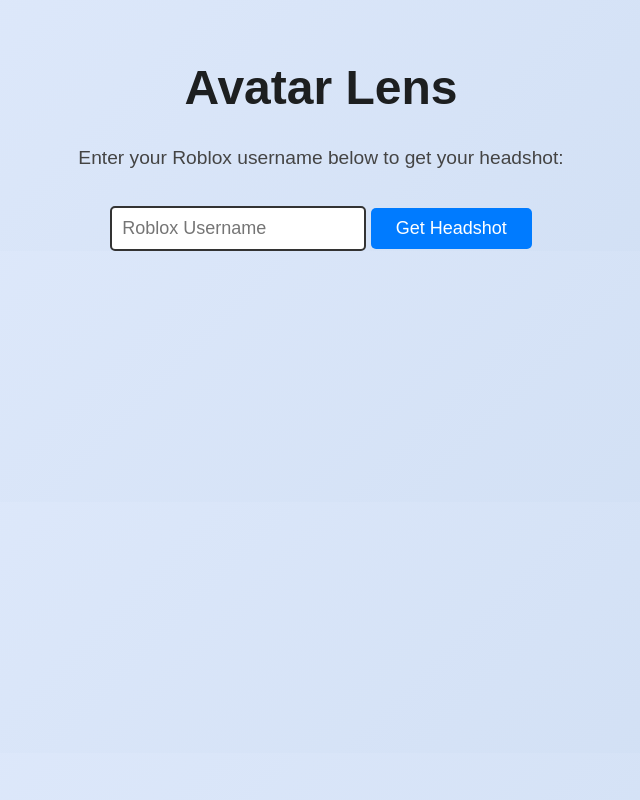
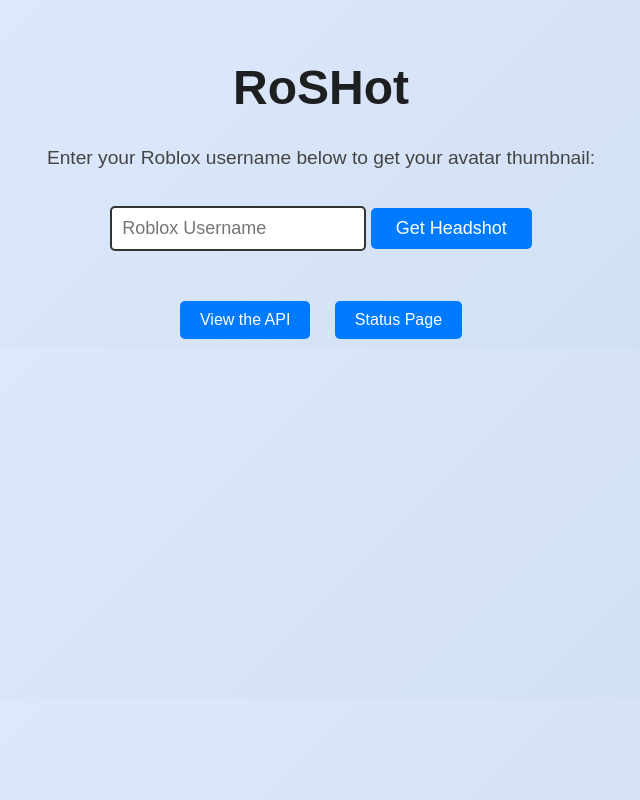
Before and after one commit to SecondRoblox/Synapse, a website: page public/index.html in a window 1280 px wide. Shown: the whole page, without its empty margins (319-959 px from the left). Drawn offline with Linux system fonts and the light colour scheme.

Commit message:
Update index.html

```diff
--- a/public/index.html
+++ b/public/index.html
@@ -3,7 +3,7 @@
 <head>
     <meta charset="UTF-8">
     <meta name="viewport" content="width=device-width, initial-scale=1.0">
-    <title>Username to Thumbnail</title>
+    <title>RoShot</title>
     <style>
         /* Styling for the intro screen */
         #intro {
@@ -99,6 +99,32 @@
             margin-top: 20px;
         }
 
+        /* Links for API and Status Page */
+        .link-container {
+            margin-top: 40px;
+        }
+
+        .link-container a {
+            display: inline-block;
+            margin: 10px;
+            padding: 10px 20px;
+            font-size: 16px;
+            color: white;
+            background-color: #007bff;
+            text-decoration: none;
+            border-radius: 5px;
+            transition: background-color 0.3s ease, transform 0.2s ease;
+        }
+
+        .link-container a:hover {
+            background-color: #0056b3;
+            transform: scale(1.05);
+        }
+
+        .link-container a:active {
+            background-color: #004085;
+        }
+
         /* Keyframes for animations */
         @keyframes slideIn {
             0% {
@@ -128,13 +154,18 @@
     <!-- Intro screen -->
     <div id="intro">A Synapse Studios Project</div>
 
-    <h1>Avatar Lens</h1>
-    <p>Enter your Roblox username below to get your headshot:</p>
+    <h1>RoSHot</h1>
+    <p>Enter your Roblox username below to get your avatar thumbnail:</p>
 
     <input type="text" id="username" placeholder="Roblox Username">
     <button onclick="getHeadshot()">Get Headshot</button>
 
     <div id="result"></div>
+
+    <div class="link-container">
+        <a href="http://synapsestudios.hstn.me/?i=1" target="_blank">View the API</a>
+        <a href="https://synapse.cronitorstatus.com/" target="_blank">Status Page</a>
+    </div>
 
     <script>
         function getHeadshot() {
```
